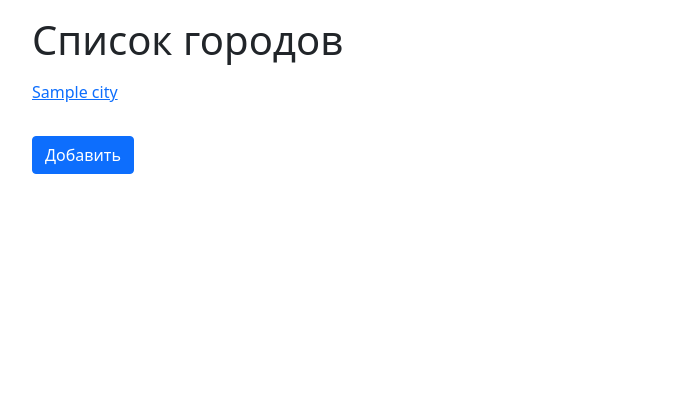
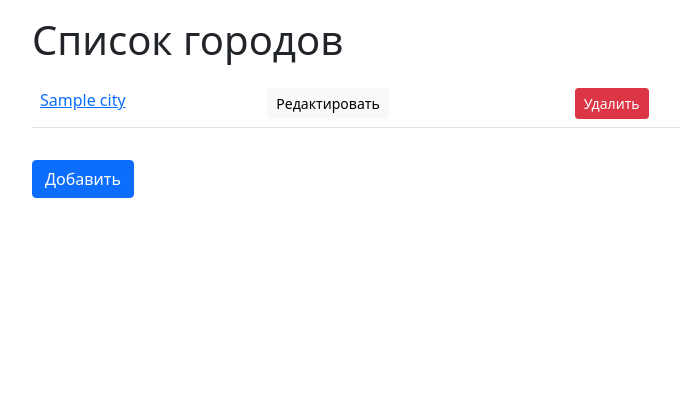
Before and after one commit to stigsanek/django-travel, a Django app: page /cities/ in a window 1280 px wide. Shown: the part 56-453 px from the top of the page, without its empty margins (50-730 px from the left). Run offline with Django 3.2, Linux system fonts and the light colour scheme; tables that the repository leaves empty hold one stand-in row (values such as "Sample post"); parts of the project's set-up code (start-up, migrations or seed data) failed here and were passed over.

Commit message:
Converts a list to a table

```diff
--- a/cities/templates/cities/list.html
+++ b/cities/templates/cities/list.html
@@ -4,14 +4,16 @@
 {% block content %}
 <h1 class="mb-3">Список городов</h1>
 <div class="row">
-  <div class="col-md">
-    {% for city in object_list %}
-      <p>
-        <a href="{% url 'cities:detail' pk=city.pk %}">{{ city.name }}</a>
-      </p>
-    {% empty %}
-      <p>Нет записей</p>
-    {% endfor %}
+  <div class="col-md-8">
+    <table class="table table-hover">
+      {% for city in object_list %}
+        <tr>
+          <td><a href="{% url 'cities:detail' pk=city.pk %}">{{ city.name }}</a></td>
+          <td><a class="btn btn-sm btn-light" href="{% url 'cities:update' pk=city.pk %}">Редактировать</a></td>
+          <td><a class="btn btn-sm btn-danger" href="{% url 'cities:delete' pk=city.pk %}">Удалить</a></td>
+        </tr>
+      {% endfor %}
+    </table>
   </div>
   <div class="mt-3">
     <a class="btn btn-primary" href="{% url 'cities:create' %}">Добавить</a>
```
Also changed, not shown: cities/templates/cities/detail.html (+6 -2 lines).
